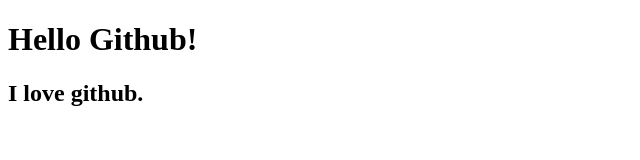
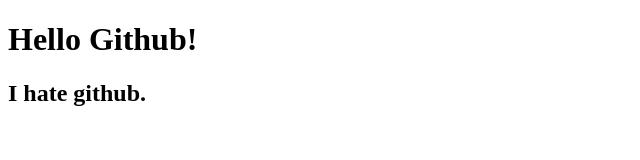
Before and after one commit to iamdevabdellah/github-demo, a plain HTML site: page index.html in a window 1280 px wide. Shown: the full height of the page, 0-640 px from the left. Drawn offline with Linux system fonts and the light colour scheme.

Commit message:
2nd commit

```diff
--- a/index.html
+++ b/index.html
@@ -7,6 +7,6 @@
 </head>
 <body>
     <h1>Hello Github!</h1>
-    <h2>I love github.</h2>
+    <h2>I hate github.</h2>
 </body>
 </html>
```
